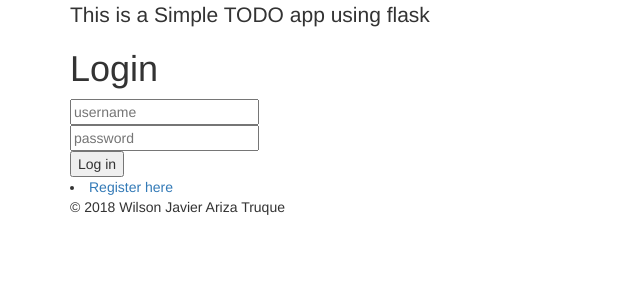
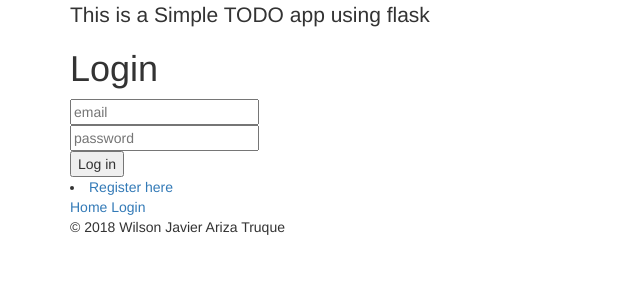
Before and after one commit to wilarz89/TODOAppFlask, a Flask app: page / in a window 1280 px wide. Shown: the part 40-340 px from the top of the page, without its empty margins (0-640 px from the left). Run offline with Flask 2, Linux system fonts and the light colour scheme; parts of the project's set-up code (start-up, migrations or seed data) failed here and were passed over; some libraries are stand-ins or nearby versions.

Commit message:
testing login
logging with flask_login

```diff
--- a/app/__init__.py
+++ b/app/__init__.py
@@ -6,7 +6,7 @@ from flask_login import LoginManager
 app = Flask(__name__)
 
 login = LoginManager(app)
-
+login.login_view = 'login'
 # Load the config file
 app.config.from_object(Config)
 
--- a/app/models.py
+++ b/app/models.py
@@ -26,11 +26,6 @@ class User(UserMixin,Document):
 def load_user(id):
     return User.objects(pk=id).first()
 
-
-
-
-
-
 STATUS = (('D','Done'),
           ('T','ToDo'))
 
--- a/app/templates/base.html
+++ b/app/templates/base.html
@@ -23,6 +23,14 @@
       {% block body %}
       {% endblock %}
       <footer class="footer">
+      <div>
+        <a href="{{ url_for('index') }}">Home</a>
+        {% if current_user.is_anonymous %}
+        <a href="{{ url_for('login') }}">Login</a>
+        {% else %}
+        <a href="{{ url_for('logout') }}">Logout</a>
+        {% endif %}
+    </div>
         <p>© 2018 Wilson Javier Ariza Truque</p>
       </footer>
     </div> <!-- /container -->
--- a/app/templates/dashboard.html
+++ b/app/templates/dashboard.html
@@ -1,5 +1,7 @@
 {% extends "base.html" %}
-
+{% block content %}
+    <h1>Hi, {{ current_user.username }}!</h1>
+  {% endblock %}
 <link rel="stylesheet" href="/static/style.css" type="text/css">
 {% block body %}
 
--- a/app/templates/login.html
+++ b/app/templates/login.html
@@ -16,12 +16,12 @@
 
 			<div class="login-form">
 				<div class="control-group">
-				<input type="text" class="login-field" value="" placeholder="username" name="username">
+				<input type="text" class="login-field" placeholder="email" name="email">
 				<label class="login-field-icon fui-user" for="login-name"></label>
 				</div>
 
 				<div class="control-group">
-				<input type="password" class="login-field" value="" placeholder="password" name="password">
+				<input type="password" class="login-field"  placeholder="password" name="password">
 				<label class="login-field-icon fui-lock" for="login-pass"></label>
 				</div>
 
--- a/app/views.py
+++ b/app/views.py
@@ -1,8 +1,8 @@
-from flask import render_template,json
+from flask import render_template,json,url_for
 from flask import flash,redirect,request,session,abort
 from app import app
 from mongoengine import *
-from flask_login import LoginManager,current_user,login_user
+from flask_login import LoginManager,current_user,login_user, logout_user
 from app.models import User
 
 
@@ -23,16 +23,22 @@ def about():
 
 @app.route('/login', methods=['GET','POST'])
 def login():
-    if request.form['password'] == 'password' and request.form['username'] == 'admin':
-        session['logged_in'] = True
-    else:
-        flash('wrong password!')
-    return index()
+    if current_user.is_authenticated:
+        return redirect(url_for('index'))
+    form = request.form
+    if form.validate_on_submit():
+        user = User.query.filter_by(username=form.username.data).first()
+        if user is None or not user.check_password(form.password.data):
+            flash('Invalid username or password')
+            return redirect(url_for('login'))
+        login_user(user, remember=form.remember_me.data)
+        return redirect(url_for('index'))
+    return render_template('login.html')
 
 @app.route("/logout")
 def logout():
-    session['logged_in'] = False
-    return index()
+    logout_user()
+    return redirect(url_for('index'))
 
 @app.route('/register')
 def register():
```
Also changed, not shown: 1 other file.
